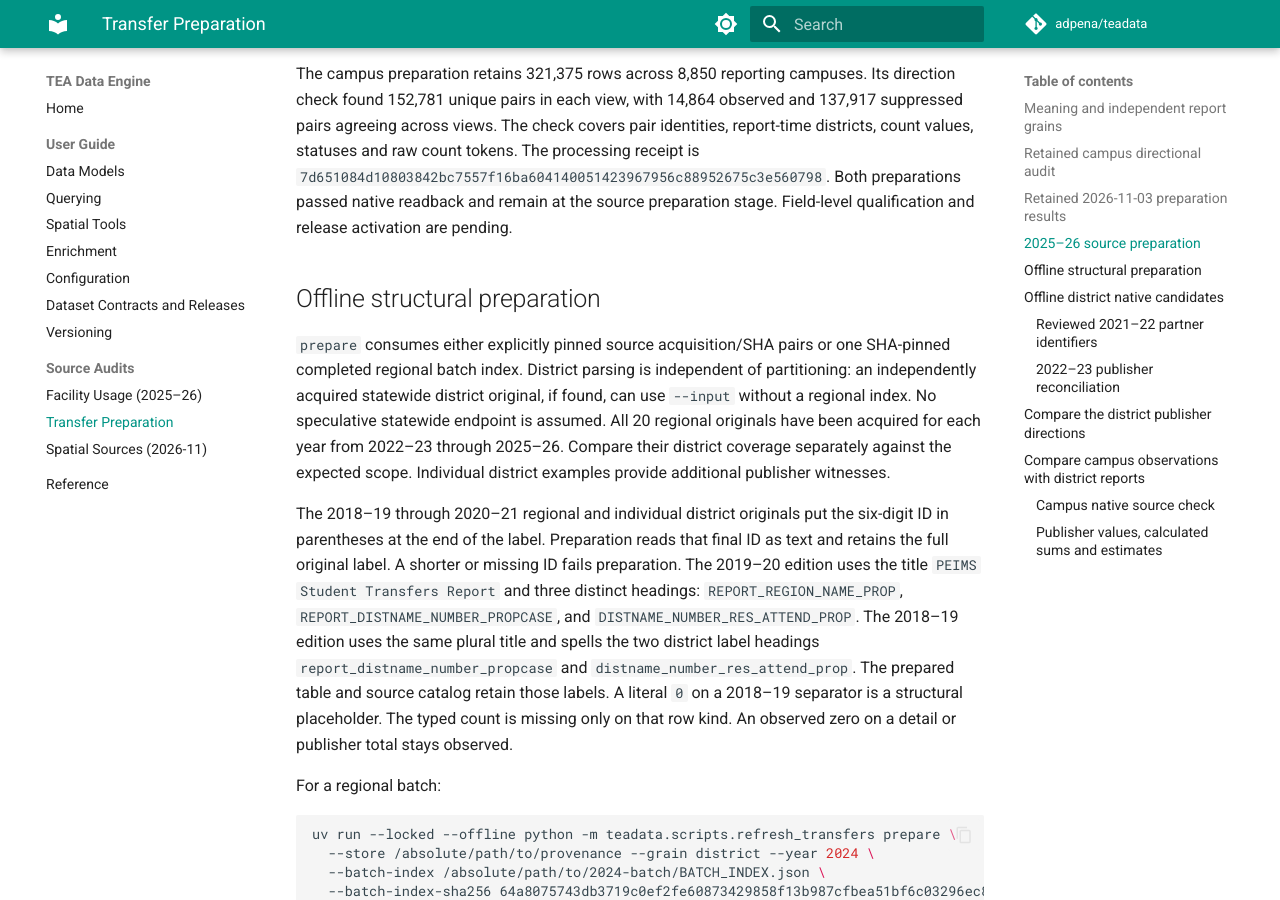
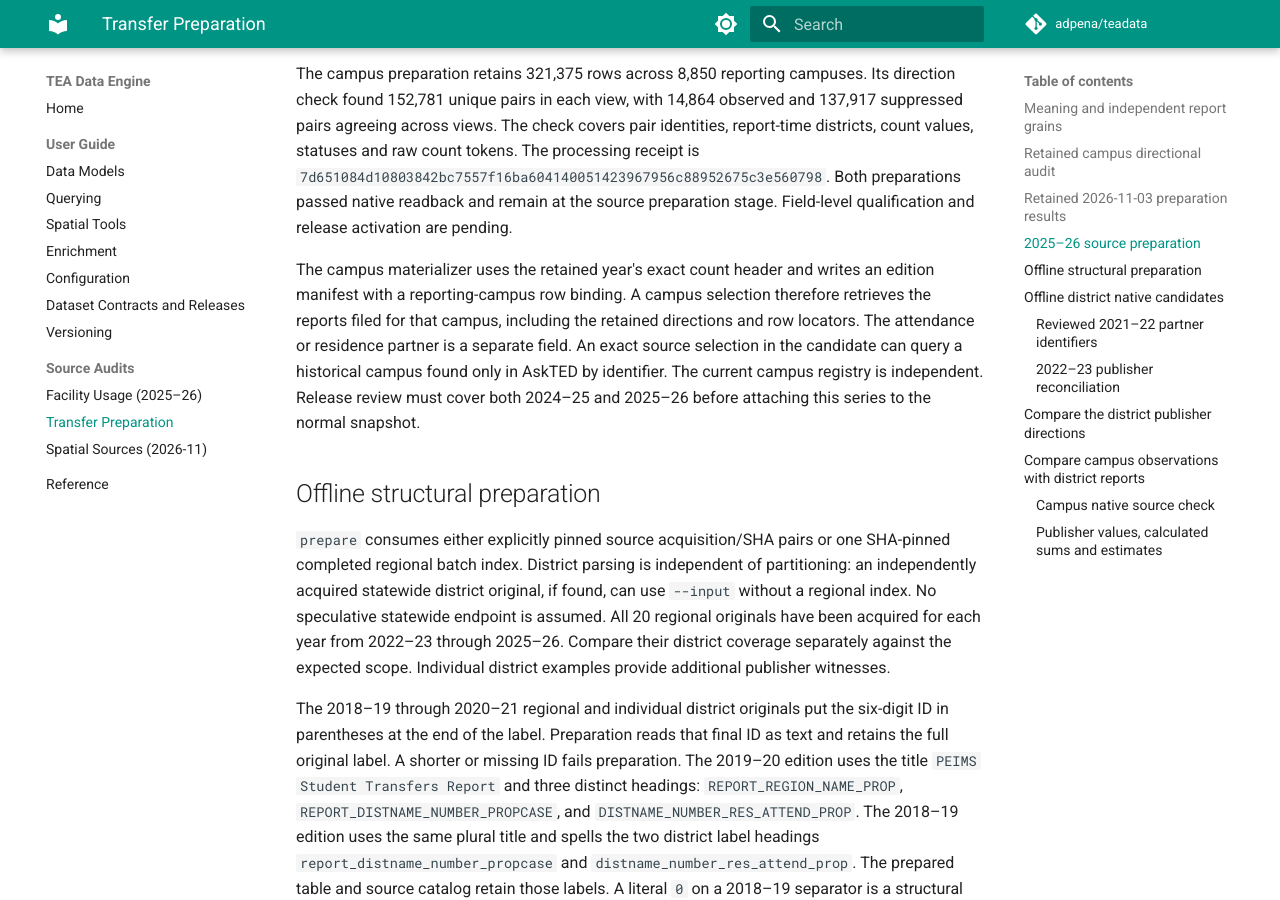
Before and after one commit to adpena/teadata, an MkDocs documentation site: the page built from docs/transfer-sources.md, in a window 1280 px wide and 900 px high, scrolled down 4115 px. Built offline with MkDocs 1.6.1 and Material for MkDocs 9.7.7, drawn with Linux system fonts in a browser that asks for light colours; comment, search, counter and statistics services are not loaded.

Commit message:
Bind campus transfer candidates to their reporting campuses

```diff
--- a/docs/transfer-sources.md
+++ b/docs/transfer-sources.md
@@ -195,6 +195,15 @@ tokens. The processing receipt is
 `7d651084d10803842bc7557f16ba604140051423967956c88952675c3e560798`.
 Both preparations passed native readback and remain at the source preparation
 stage. Field-level qualification and release activation are pending.
+
+The campus materializer uses the retained year's exact count header and writes
+an edition manifest with a reporting-campus row binding. A campus selection
+therefore retrieves the reports filed for that campus, including the retained
+directions and row locators. The attendance or residence partner is a separate
+field. An exact source selection in the candidate can query a historical campus
+found only in AskTED by identifier. The current campus registry is independent.
+Release review must cover both 2024–25 and 2025–26 before attaching this series
+to the normal snapshot.
 
 ## Offline structural preparation
 
```
Also changed, not shown: 1 other file.
